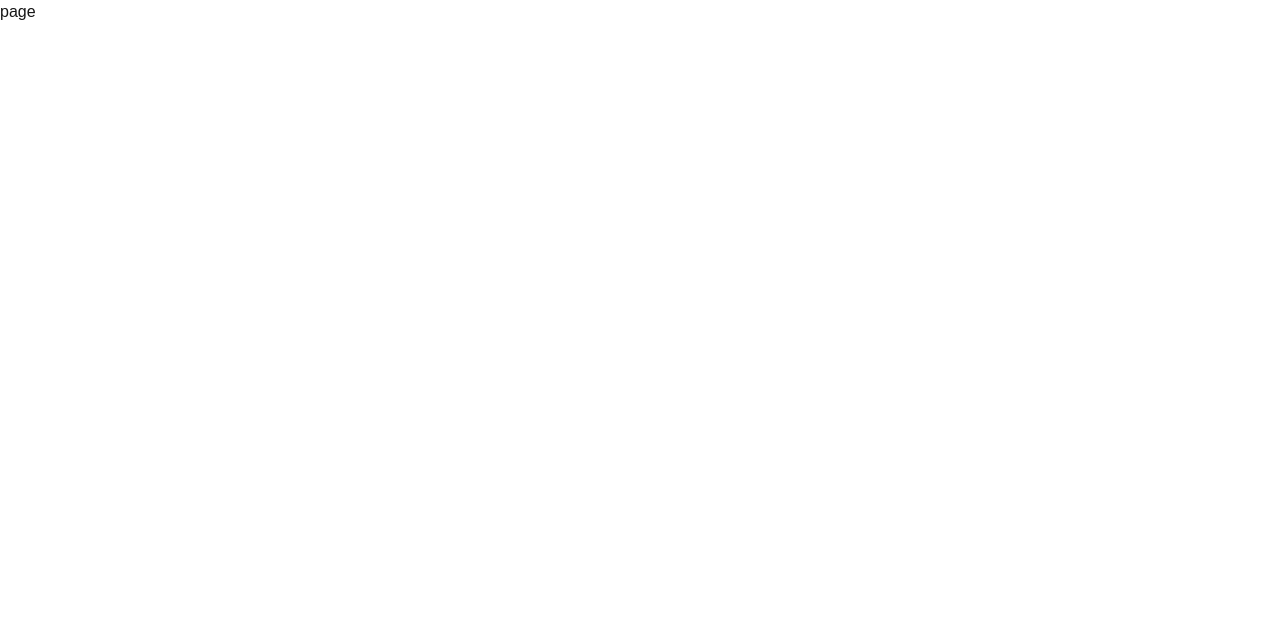
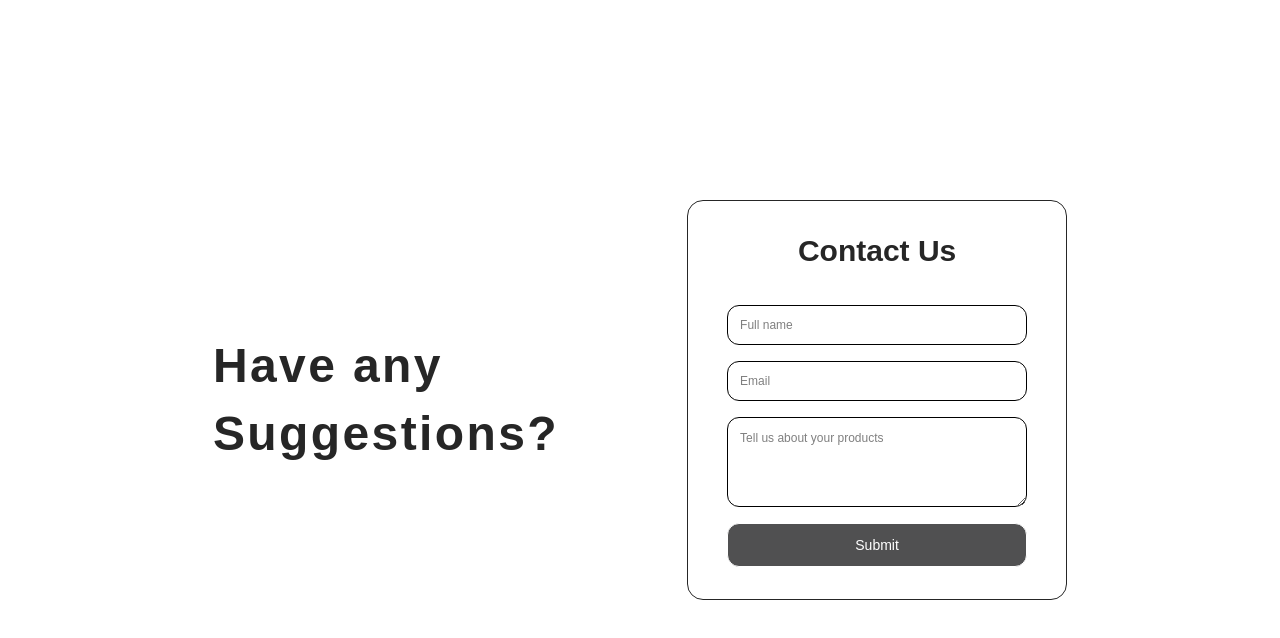
Before and after one commit to IshanAwasthi0/team-practice, a Next.js app: page /contact in a window 1280 px wide. Shown: the top 638 px of the page. Built offline with nearby package versions, Linux system fonts and the light colour scheme.

Commit message:
added contact pade correctly

```diff
--- a/app/contact/page.tsx
+++ b/app/contact/page.tsx
@@ -2,7 +2,25 @@ import React from 'react'
 
 const page = () => {
     return (
-        <div>page</div>
+        <>
+            <div className='bg-white w-screen h-screen flex justify-center items-center'>
+                <div className=' flex flex-col gap-10 items-center justify-center md:flex-row w-fill lg:gap-32'>
+                    <div className='flex flex-col gap-2'>
+                        <h1 className='hidden font-bold text-neutral-800 text-5xl items-center justify-center tracking-wider leading-15 md:block lg:block'>Have any</h1>
+                        <h1 className='font-bold text-neutral-800 text-5xl items-center justify-center tracking-wider leading-15 md:visible'>Suggestions?</h1>
+                    </div>
+
+                    <form action="" className='flex flex-col w-80 h-90 bg-white border border-neutral-800 justify-center gap-4 items-center p-8 rounded-xl md:h-100 md:w-95 md:rounded-2xl'>
+                        <p className='text-3xl font-bold text-neutral-800 mb-5'>Contact Us</p>
+                        <input type="text" placeholder="Full name" className=' border border-black bg-white rounded-xl text-xs text-black p-3 w-60 h-10 md:w-75'/>
+                        <input type="text" placeholder="Email" className='border border-black rounded-xl text-xs text-black p-3 w-60 h-10 bg-white md:w-75'/>
+                        <textarea name="feedback" id="1" placeholder="Tell us about your products" className='border border-black rounded-xl text-xs text-black p-3 w-60 h-25 bg-white md:w-75 '></textarea>
+                        <button type="submit" className="rounded-xl w-60 h-12 bg-[#505051] hover:text-white text-white py-2 px-6 border-white border text-sm hover:bg-neutral-400 md:w-75 hover:border transition duration-200  ">Submit</button>
+                    </form>
+                </div>
+            </div>
+        </>
+
     )
 }
 
```
Also changed, not shown: 1 other file (tests, documents, lock files or other folders).
